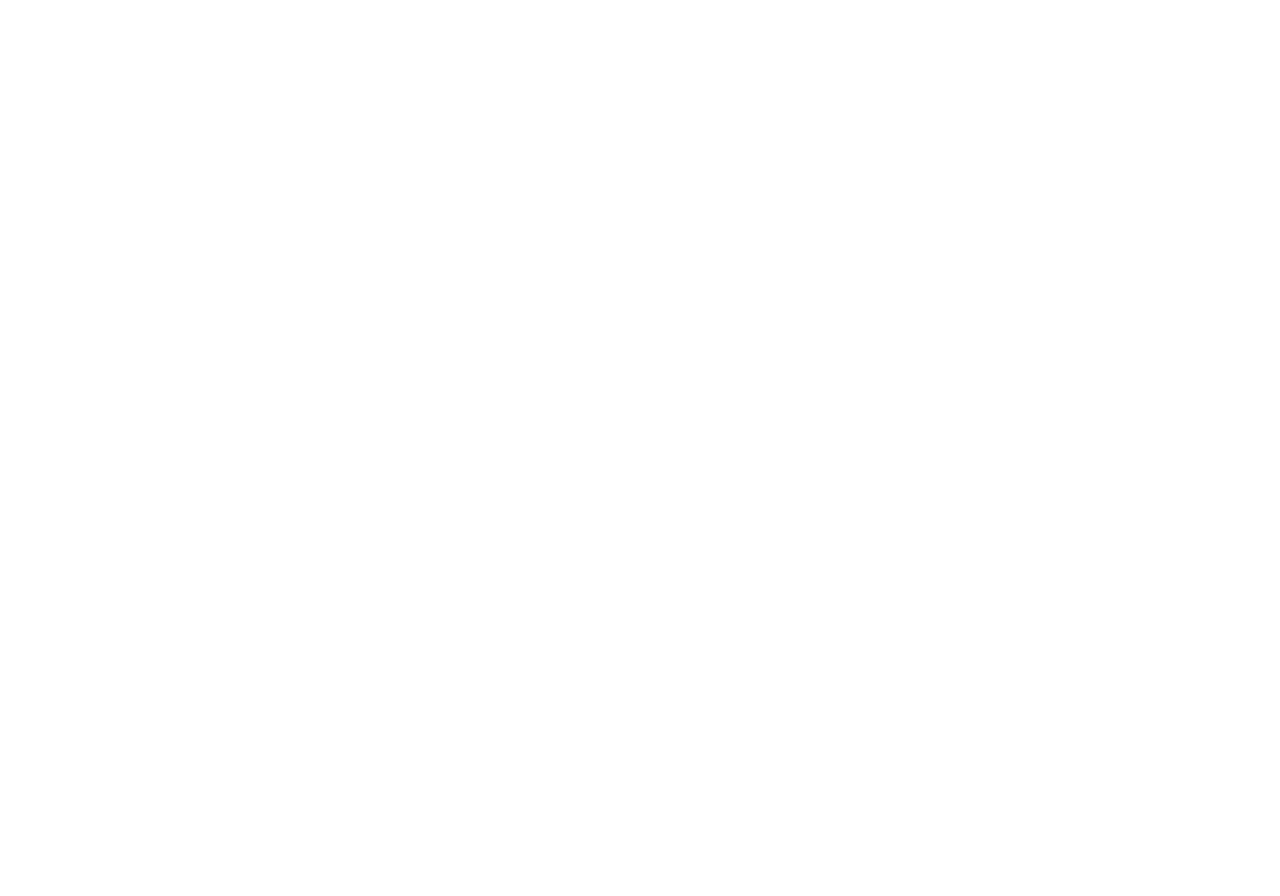
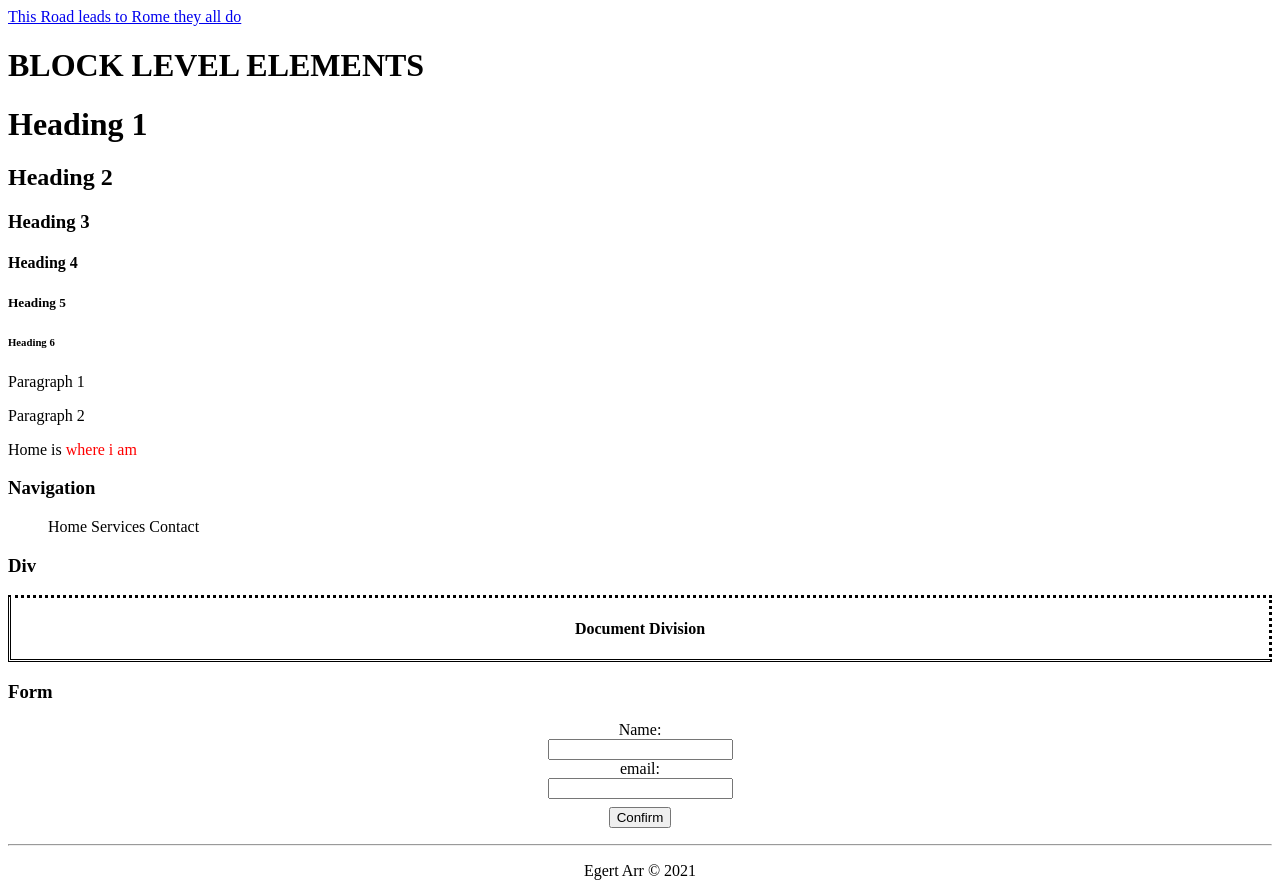
Before and after one commit to Egert4rr/boxmodel, a plain HTML site: page block.html in a window 1280 px wide. Before the commit the page ends 800 px from the top, so only its background shows below. Drawn offline with Linux system fonts and the light colour scheme.

Commit message:
Add Block Level

```diff
--- a/block.html
+++ b/block.html
@@ -0,0 +1,60 @@
+<!DOCTYPE html>
+<html lang="en">
+<head>
+    <meta charset="UTF-8">
+    <meta name="viewport" content="width=device-width, initial-scale=1.0">
+    <title>Block Level Elements</title>
+</head>
+<body>
+    <a href="index.html">This Road leads to Rome they all do</a>
+
+    <h1 style="text-transform: uppercase;">Block Level Elements</h1>
+
+    <h1>Heading 1</h1>
+
+    <h2>Heading 2</h2>
+
+    <h3>Heading 3</h3>
+
+    <h4>Heading 4</h4>
+
+    <h5>Heading 5</h5>
+
+    <h6>Heading 6</h6>
+
+    <p>Paragraph 1</p>
+
+    <p>Paragraph 2</p>
+
+    <p>Home is <span style="color: red;">where i am</span></p>
+
+    <h3>Navigation</h3>
+
+    <nav>
+        <ul>
+            <li style="display: inline-block;">Home</li>
+            <li style="display: inline-block;">Services</li>
+            <li style="display: inline-block;">Contact</li>
+        </ul>
+    </nav>
+
+    <h3>Div</h3>
+
+    <div style="border-style:dotted dotted double double; text-align: center;">
+        <h4>Document Division</h4>
+    </div>
+
+    <h3>Form</h3>
+
+    <form action="" style="text-align: center;">
+        <label for="name">Name:</label>
+        <input type="text" id="name" style="display: block; margin: 0 auto;">
+        <label for="email">email:</label>
+        <input type="email" id="email" style="display: block; margin: 0 auto;">
+        <button style="margin: 0.5rem;">Confirm</button>
+    </form>
+
+    <hr>
+    <footer style="text-align: center;"><p>Egert Arr &#169; 2021</p></footer>
+</body>
+</html>
```
Also changed, not shown: box-model.html (+11 -0 lines), inline.html (+8 -1 lines), index.html (line endings or trailing spaces), 1 other file.
